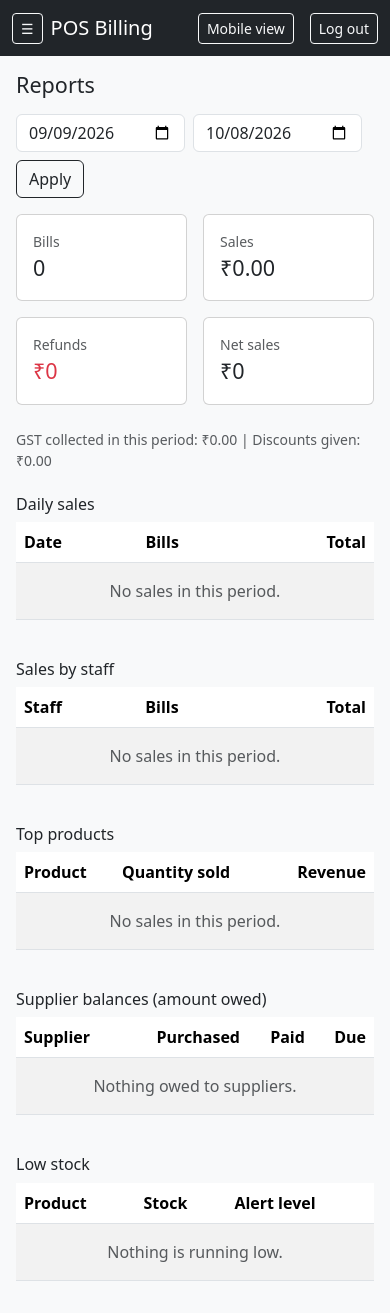
After one commit to nsyamsuresh/POS-Billing-Software, a Django app: page /reports/ in a window 390 px wide. The commit adds this page. Run offline with Django 5.2, Linux system fonts and the light colour scheme; the visitor is signed in with stand-in values (Sample User, id 1); data comes from the database, SQL or seed files in the repository; data that the repository does not hold is empty.

Commit message:
Reports, mobile layout and demo data

```diff
--- a/posproject/settings.py
+++ b/posproject/settings.py
@@ -52,6 +52,7 @@ INSTALLED_APPS = [
 MIDDLEWARE = [
     'django.middleware.security.SecurityMiddleware',
     'whitenoise.middleware.WhiteNoiseMiddleware',
+    'posproject.middleware.MobilePrefixMiddleware',
     'django.contrib.sessions.middleware.SessionMiddleware',
     'django.middleware.common.CommonMiddleware',
     'django.middleware.csrf.CsrfViewMiddleware',
@@ -124,7 +125,7 @@ USE_TZ = True
 # Static files (CSS, JavaScript, Images)
 # https://docs.djangoproject.com/en/6.0/howto/static-files/
 
-STATIC_URL = 'static/'
+STATIC_URL = '/static/'
 STATIC_ROOT = BASE_DIR / 'staticfiles'
 STORAGES = {
     'default': {'BACKEND': 'django.core.files.storage.FileSystemStorage'},
--- a/posproject/urls.py
+++ b/posproject/urls.py
@@ -4,6 +4,7 @@ from django.urls import path
 from billing import views as bill
 from accounts import views as acc
 from catalog import views as cat
+from reports import views as rep
 
 urlpatterns = [
     path('admin/', admin.site.urls),
@@ -38,5 +39,6 @@ urlpatterns = [
     path('purchases/add/', bill.purchase_create, name='purchase_add'),
     path('purchases/<int:pk>/pay/', bill.purchase_pay, name='purchase_pay'),
     path('ledger/', bill.ledger, name='ledger'),
+    path('reports/', rep.reports, name='reports'),
 
 ]
--- a/reports/views.py
+++ b/reports/views.py
@@ -1,3 +1,51 @@
+from datetime import timedelta
+from decimal import Decimal
+
+from django.db.models import Count, DecimalField, ExpressionWrapper, F, Sum
+from django.db.models.functions import TruncDate
 from django.shortcuts import render
+from django.utils import timezone
+from django.utils.dateparse import parse_date
 
-# Create your views here.
+from accounts.decorators import admin_required
+from billing.models import Sale, SaleItem, SaleReturn
+from catalog.models import Product, Supplier
+
+
+@admin_required
+def reports(request):
+    today = timezone.localdate()
+    start = parse_date(request.GET.get('from', '')) or today - timedelta(days=29)
+    end = parse_date(request.GET.get('to', '')) or today
+    span = (start, end)
+
+    sales = Sale.objects.filter(created_at__date__range=span)
+    summary = sales.aggregate(
+        bills=Count('id'), subtotal=Sum('subtotal'), discount=Sum('discount'),
+        gst=Sum('gst_total'), total=Sum('total'))
+    refunds = SaleReturn.objects.filter(created_at__date__range=span) \
+        .aggregate(t=Sum('refund_amount'))['t'] or Decimal('0')
+    net = (summary['total'] or Decimal('0')) - refunds
+
+    daily = (sales.annotate(day=TruncDate('created_at')).values('day')
+             .annotate(bills=Count('id'), total=Sum('total')).order_by('-day'))
+    by_staff = (sales.values('staff__username')
+                .annotate(bills=Count('id'), total=Sum('total')).order_by('-total'))
+
+    line = ExpressionWrapper(F('unit_price') * F('quantity'),
+                             output_field=DecimalField(max_digits=14, decimal_places=2))
+    top_products = (SaleItem.objects.filter(sale__created_at__date__range=span)
+                    .values('product__name', 'product__size', 'product__color', 'product__unit')
+                    .annotate(qty=Sum('quantity'), revenue=Sum(line)).order_by('-revenue')[:10])
+
+    supplier_dues = (Supplier.objects
+                     .annotate(total=Sum('purchase__total'), paid=Sum('purchase__paid'))
+                     .annotate(due=F('total') - F('paid')).filter(due__gt=0).order_by('-due'))
+    low_stock = Product.objects.filter(
+        is_active=True, stock__lte=F('low_stock_level')).order_by('stock')[:20]
+
+    return render(request, 'reports/reports.html', {
+        'start': start, 'end': end, 'summary': summary, 'refunds': refunds, 'net': net,
+        'daily': daily, 'by_staff': by_staff, 'top_products': top_products,
+        'supplier_dues': supplier_dues, 'low_stock': low_stock,
+    })
--- a/templates/base.html
+++ b/templates/base.html
@@ -1,4 +1,4 @@
-{% load static %}<!doctype html>
+<!doctype html>
 <html lang="en">
 <head>
   <meta charset="utf-8">
@@ -12,17 +12,62 @@
     @media (min-width: 768px) {
       .sidebar { width: 230px; flex: none; min-height: calc(100vh - 56px); }
     }
+
+    /* Mobile layout (served under /m/) */
+    body.m-body { background: #cfd6dc; }
+    .m-frame { max-width: 430px; min-height: 100vh; margin: 0 auto; background: #f8f9fa;
+               box-shadow: 0 0 24px rgba(0,0,0,.25); position: relative; }
+    .m-top { position: sticky; top: 0; z-index: 20; background: #212529; color: #fff;
+             padding: 10px 14px; display: flex; justify-content: space-between; align-items: center; }
+    .m-top a.m-title { color: #fff; text-decoration: none; font-weight: 600; font-size: 1.1rem; }
+    .m-main { padding: 14px 14px 90px; min-width: 0; }
+    .m-tabs, .m-sheet { position: fixed; left: 50%; transform: translateX(-50%);
+                        width: 100%; max-width: 430px; background: #fff; }
+    .m-tabs { bottom: 0; z-index: 30; display: flex; border-top: 1px solid #dee2e6;
+              padding-bottom: env(safe-area-inset-bottom, 0px); }
+    .m-tabs a, .m-tabs button { flex: 1; text-align: center; padding: 14px 4px; font-size: .8rem;
+                                color: #555; text-decoration: none; background: none; border: 0; }
+    .m-tabs a.on { color: #fff; background: #212529; }
+    .m-sheet { bottom: 52px; z-index: 25; border-top: 1px solid #dee2e6; box-shadow: 0 -6px 16px rgba(0,0,0,.12); }
+    .m-sheet a { display: block; padding: 12px 18px; color: #212529; text-decoration: none; border-bottom: 1px solid #eee; }
+    /* stack columns even when the browser window is wide */
+    .m-frame .row > [class*="col-md-"], .m-frame .row > [class*="col-lg-"] { flex: 0 0 100%; max-width: 100%; width: 100%; }
+    /* tables become cards */
+    .m-cards table.table, .m-cards table.table > tbody, .m-cards table.table > tbody > tr,
+    .m-cards table.table > tbody > tr > td { display: block; width: 100%; }
+    .m-cards table.table > thead { display: none; }
+    .m-cards table.table > tbody > tr { background: #fff; border: 1px solid #dee2e6; border-radius: 10px;
+                                        margin-bottom: 10px; padding: 6px 12px; }
+    .m-cards table.table > tbody > tr > td { border: 0; padding: 4px 0; display: flex; justify-content: space-between;
+                                             align-items: center; gap: 12px; text-align: right;
+                                             box-shadow: none; background: transparent; }
+    .m-cards table.table > tbody > tr > td::before { content: attr(data-label); font-weight: 600; color: #6c757d; text-align: left; }
+
     @media print {
       .no-print { display: none !important; }
       body { background: #fff !important; }
-      main { padding: 0 !important; }
+      main, .m-main { padding: 0 !important; }
+      .m-frame { box-shadow: none; max-width: 100%; }
     }
   </style>
   {% block extra_head %}{% endblock %}
 </head>
-<body class="bg-light">
+<body class="{% if request.is_mobile %}m-body{% else %}bg-light{% endif %}">
 {% with page=request.resolver_match.url_name|default:'' %}
 
+{% if request.is_mobile %}
+<div class="m-frame m-cards">
+  <header class="m-top no-print">
+    <a class="m-title" href="{% url 'home' %}">POS Billing</a>
+    <div class="d-flex align-items-center gap-2">
+      <a class="btn btn-outline-light btn-sm" href="/">Desktop</a>
+      <form method="post" action="{% url 'logout' %}" class="m-0">{% csrf_token %}
+        <button class="btn btn-outline-light btn-sm">Log out</button>
+      </form>
+    </div>
+  </header>
+  <main class="m-main">
+{% else %}
 <nav class="navbar navbar-dark bg-dark no-print">
   <div class="container-fluid">
     <div class="d-flex align-items-center gap-2">
@@ -39,16 +84,15 @@
     </div>
     {% if user.is_authenticated %}
     <div class="d-flex align-items-center gap-3">
+      <a class="btn btn-outline-light btn-sm" href="/m/">Mobile view</a>
       <span class="text-white-50 small d-none d-sm-inline">{{ user.username }} ({{ user.get_role_display }})</span>
-      <form method="post" action="{% url 'logout' %}" class="m-0">
-        {% csrf_token %}
+      <form method="post" action="{% url 'logout' %}" class="m-0">{% csrf_token %}
         <button class="btn btn-outline-light btn-sm">Log out</button>
       </form>
     </div>
     {% endif %}
   </div>
 </nav>
-
 <div class="d-flex">
   {% if user.is_authenticated and user.is_admin_role %}
   <aside class="offcanvas-md offcanvas-start bg-white border-end sidebar no-print"
@@ -62,29 +106,72 @@
         <li class="nav-item"><a class="nav-link {% if page == 'dashboard' %}active{% endif %}" href="{% url 'dashboard' %}">Dashboard</a></li>
         <li class="nav-item"><a class="nav-link {% if page == 'pos' %}active{% endif %}" href="{% url 'pos' %}">Billing</a></li>
         <li class="nav-item"><a class="nav-link {% if page == 'sale_list' or page == 'receipt' %}active{% endif %}" href="{% url 'sale_list' %}">Bills</a></li>
+        <li class="nav-item"><a class="nav-link {% if 'return' in page %}active{% endif %}" href="{% url 'return_list' %}">Returns</a></li>
         <li class="nav-item"><a class="nav-link {% if 'product' in page %}active{% endif %}" href="{% url 'product_list' %}">Products</a></li>
         <li class="nav-item"><a class="nav-link {% if 'supplier' in page %}active{% endif %}" href="{% url 'supplier_list' %}">Suppliers</a></li>
-            <li class="nav-item"><a class="nav-link {% if 'staff' in page %}active{% endif %}" href="{% url 'staff_list' %}">Staff</a></li>
-            <li class="nav-item"><a class="nav-link {% if 'return' in page %}active{% endif %}" href="{% url 'return_list' %}">Returns</a></li>
         <li class="nav-item"><a class="nav-link {% if 'purchase' in page %}active{% endif %}" href="{% url 'purchase_list' %}">Purchases</a></li>
         <li class="nav-item"><a class="nav-link {% if page == 'ledger' %}active{% endif %}" href="{% url 'ledger' %}">Ledger</a></li>
+        <li class="nav-item"><a class="nav-link {% if page == 'reports' %}active{% endif %}" href="{% url 'reports' %}">Reports</a></li>
+        <li class="nav-item"><a class="nav-link {% if 'staff' in page %}active{% endif %}" href="{% url 'staff_list' %}">Staff</a></li>
       </ul>
     </div>
   </aside>
   {% endif %}
+  <main class="flex-grow-1 p-3 p-md-4" style="min-width:0">
+{% endif %}
 
-  <main class="flex-grow-1 p-3 p-md-4" style="min-width:0">
     {% for m in messages %}
       <div class="alert alert-{% if m.tags == 'error' %}danger{% else %}{{ m.tags }}{% endif %} alert-dismissible fade show no-print">
         {{ m }}<button type="button" class="btn-close" data-bs-dismiss="alert" aria-label="Close"></button>
       </div>
     {% endfor %}
     {% block content %}{% endblock %}
+
+{% if request.is_mobile %}
+  </main>
+
+  {% if user.is_admin_role %}
+  <div class="collapse m-sheet no-print" id="m-more">
+    <a href="{% url 'sale_list' %}">Bills</a>
+    <a href="{% url 'return_list' %}">Returns</a>
+    <a href="{% url 'supplier_list' %}">Suppliers</a>
+    <a href="{% url 'purchase_list' %}">Purchases</a>
+    <a href="{% url 'ledger' %}">Ledger</a>
+    <a href="{% url 'staff_list' %}">Staff</a>
+  </div>
+  <nav class="m-tabs no-print">
+    <a class="{% if page == 'dashboard' %}on{% endif %}" href="{% url 'dashboard' %}">Home</a>
+    <a class="{% if page == 'pos' %}on{% endif %}" href="{% url 'pos' %}">Billing</a>
+    <a class="{% if 'product' in page %}on{% endif %}" href="{% url 'product_list' %}">Products</a>
+    <a class="{% if page == 'reports' %}on{% endif %}" href="{% url 'reports' %}">Reports</a>
+    <button type="button" data-bs-toggle="collapse" data-bs-target="#m-more">More</button>
+  </nav>
+  {% else %}
+  <nav class="m-tabs no-print">
+    <a class="{% if page == 'pos' %}on{% endif %}" href="{% url 'pos' %}">New bill</a>
+    <a class="{% if page == 'sale_list' or page == 'receipt' %}on{% endif %}" href="{% url 'sale_list' %}">My bills</a>
+  </nav>
+  {% endif %}
+</div>
+{% else %}
   </main>
 </div>
+{% endif %}
 
 {% endwith %}
 <script src="https://cdn.jsdelivr.net/npm/bootstrap@5.3.3/dist/js/bootstrap.bundle.min.js"></script>
+{% if request.is_mobile %}
+<script>
+document.querySelectorAll('table.table').forEach(function (t) {
+  var heads = [].map.call(t.querySelectorAll('thead th'), function (h) { return h.textContent.trim(); });
+  t.querySelectorAll('tbody tr').forEach(function (tr) {
+    [].forEach.call(tr.children, function (td, i) {
+      if (td.colSpan === 1 && heads[i]) td.setAttribute('data-label', heads[i]);
+    });
+  });
+});
+</script>
+{% endif %}
 {% block extra_js %}{% endblock %}
 </body>
 </html>
--- /dev/null
+++ b/templates/reports/reports.html
@@ -0,0 +1,61 @@
+{% extends 'base.html' %}
+{% block title %}Reports{% endblock %}
+{% block content %}
+<h1 class="h4 mb-3">Reports</h1>
+<form class="row g-2 mb-3" method="get">
+  <div class="col-auto"><input class="form-control" type="date" name="from" value="{{ start|date:'Y-m-d' }}"></div>
+  <div class="col-auto"><input class="form-control" type="date" name="to" value="{{ end|date:'Y-m-d' }}"></div>
+  <div class="col-auto"><button class="btn btn-outline-dark">Apply</button></div>
+</form>
+
+<div class="row g-3 mb-4">
+  <div class="col-6 col-md-3"><div class="card card-body"><div class="text-muted small">Bills</div><div class="fs-4">{{ summary.bills }}</div></div></div>
+  <div class="col-6 col-md-3"><div class="card card-body"><div class="text-muted small">Sales</div><div class="fs-4">₹{{ summary.total|default:"0.00" }}</div></div></div>
+  <div class="col-6 col-md-3"><div class="card card-body"><div class="text-muted small">Refunds</div><div class="fs-4 text-danger">₹{{ refunds }}</div></div></div>
+  <div class="col-6 col-md-3"><div class="card card-body"><div class="text-muted small">Net sales</div><div class="fs-4">₹{{ net }}</div></div></div>
+</div>
+<p class="text-muted small">GST collected in this period: ₹{{ summary.gst|default:"0.00" }} | Discounts given: ₹{{ summary.discount|default:"0.00" }}</p>
+
+<h2 class="h6 mt-4">Daily sales</h2>
+<div class="table-responsive"><table class="table table-striped bg-white">
+  <thead><tr><th>Date</th><th>Bills</th><th class="text-end">Total</th></tr></thead>
+  <tbody>
+  {% for d in daily %}<tr><td>{{ d.day|date:"d M Y" }}</td><td>{{ d.bills }}</td><td class="text-end">₹{{ d.total }}</td></tr>
+  {% empty %}<tr><td colspan="3" class="text-muted text-center py-3">No sales in this period.</td></tr>{% endfor %}
+  </tbody></table></div>
+
+<h2 class="h6 mt-4">Sales by staff</h2>
+<div class="table-responsive"><table class="table table-striped bg-white">
+  <thead><tr><th>Staff</th><th>Bills</th><th class="text-end">Total</th></tr></thead>
+  <tbody>
+  {% for s in by_staff %}<tr><td>{{ s.staff__username }}</td><td>{{ s.bills }}</td><td class="text-end">₹{{ s.total }}</td></tr>
+  {% empty %}<tr><td colspan="3" class="text-muted text-center py-3">No sales in this period.</td></tr>{% endfor %}
+  </tbody></table></div>
+
+<h2 class="h6 mt-4">Top products</h2>
+<div class="table-responsive"><table class="table table-striped bg-white">
+  <thead><tr><th>Product</th><th>Quantity sold</th><th class="text-end">Revenue</th></tr></thead>
+  <tbody>
+  {% for p in top_products %}<tr>
+    <td>{{ p.product__name }}{% if p.product__size %} {{ p.product__size }}{% endif %}{% if p.product__color %} {{ p.product__color }}{% endif %}</td>
+    <td>{{ p.qty|floatformat:"-2" }} {{ p.product__unit }}</td><td class="text-end">₹{{ p.revenue }}</td></tr>
+  {% empty %}<tr><td colspan="3" class="text-muted text-center py-3">No sales in this period.</td></tr>{% endfor %}
+  </tbody></table></div>
+
+<h2 class="h6 mt-4">Supplier balances (amount owed)</h2>
+<div class="table-responsive"><table class="table table-striped bg-white">
+  <thead><tr><th>Supplier</th><th class="text-end">Purchased</th><th class="text-end">Paid</th><th class="text-end">Due</th></tr></thead>
+  <tbody>
+  {% for s in supplier_dues %}<tr><td>{{ s.name }}</td><td class="text-end">₹{{ s.total }}</td><td class="text-end">₹{{ s.paid }}</td><td class="text-end text-danger">₹{{ s.due }}</td></tr>
+  {% empty %}<tr><td colspan="4" class="text-muted text-center py-3">Nothing owed to suppliers.</td></tr>{% endfor %}
+  </tbody></table></div>
+
+<h2 class="h6 mt-4">Low stock</h2>
+<div class="table-responsive"><table class="table table-striped bg-white">
+  <thead><tr><th>Product</th><th>Stock</th><th>Alert level</th></tr></thead>
+  <tbody>
+  {% for p in low_stock %}<tr><td>{{ p.name }}{% if p.size %} {{ p.size }}{% endif %}{% if p.color %} {{ p.color }}{% endif %}</td>
+    <td>{{ p.stock|floatformat:"-2" }} {{ p.unit }}</td><td>{{ p.low_stock_level|floatformat:"-2" }}</td></tr>
+  {% empty %}<tr><td colspan="3" class="text-muted text-center py-3">Nothing is running low.</td></tr>{% endfor %}
+  </tbody></table></div>
+{% endblock %}
```
Also changed, not shown: accounts/management/commands/seed_demo.py (added, +45 -0 lines), posproject/middleware.py (added, +21 -0 lines), accounts/management/__init__.py (added), accounts/management/commands/__init__.py (added). Lines whose indentation alone changed are shown as unchanged.
